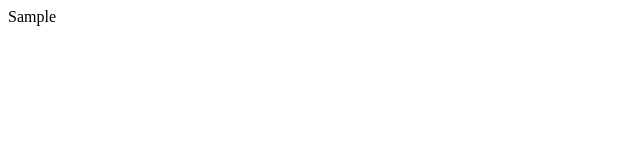
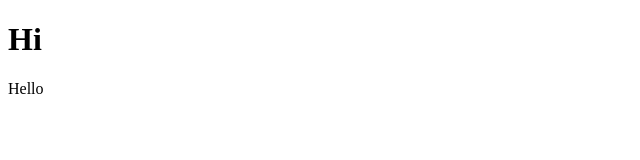
Before and after one commit to ianrguez/new-repository, a plain HTML site: page index.html in a window 1280 px wide. Shown: the whole page, without its empty margins (0-640 px from the left). Drawn offline with Linux system fonts and the light colour scheme.

Commit message:
closed readme add p tag

```diff
--- a/index.html
+++ b/index.html
@@ -6,6 +6,7 @@
     <title>Document</title>
   </head>
   <body>
-    <header>Sample</header>
+    <h1>Hi</h1>
+    <p>Hello</p>
   </body>
 </html>
```
Also changed, not shown: 1 other file.
